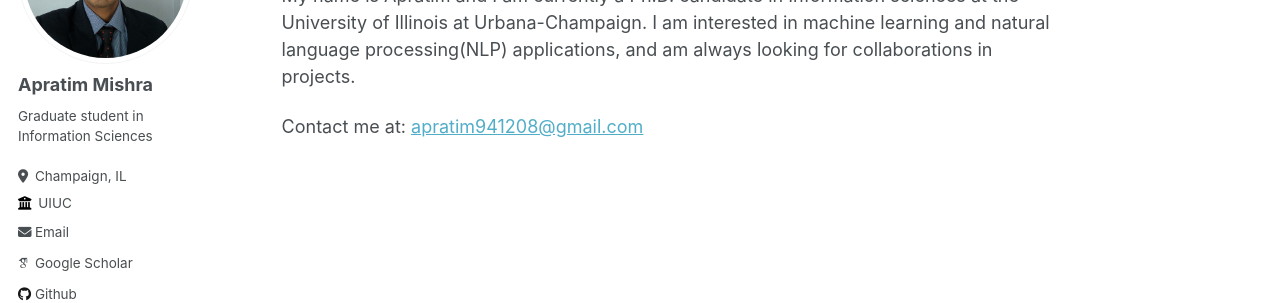
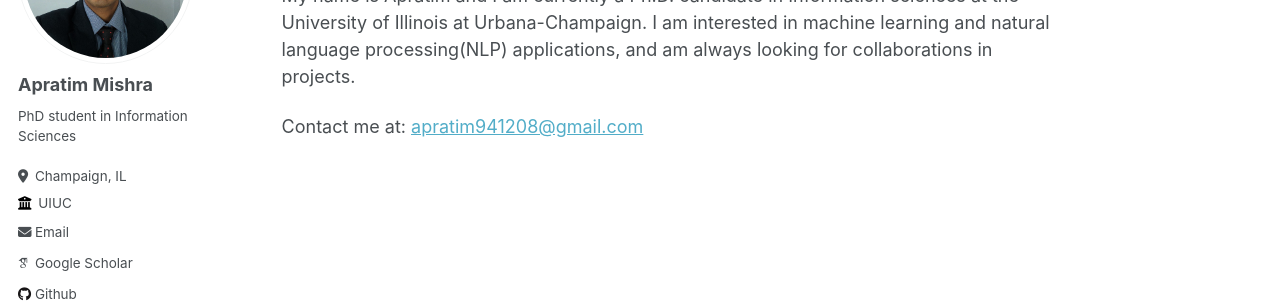
Before and after one commit to apratim-mishra/apratim-mishra.github.io, a Jekyll site: the page built from _pages/about.md, in a window 1280 px wide. Shown: the part 229-532 px from the top of the page. Built offline with Jekyll 4.4.1, drawn with Linux system fonts in a browser that asks for light colours; some web fonts are replaced.

Commit message:
Update _config.yml

```diff
--- a/_config.yml
+++ b/_config.yml
@@ -11,7 +11,7 @@ locale                   : "en-US"
 title                    : "Apratim Mishra"
 title_separator          : "-"
 name                     : &name "Apratim Mishra"
-description              : &description "Graduate student in Information Sciences"
+description              : &description "Graduate student in Information Sciences looking for full-time opportunities"
 url                      : https://apratim-mishra.github.io # the base hostname & protocol for your site e.g. "https://mmistakes.github.io"
 baseurl                  : "" # the subpath of your site, e.g. "/blog"
 repository               : "apratim-mishra/apratim-mishra.github.io"
@@ -24,7 +24,7 @@ author:
   avatar           : "linkedin.png"
   name             : "Apratim Mishra"
   pronouns         : # example: "she/her"
-  bio              : "Graduate student in Information Sciences"
+  bio              : "PhD student in Information Sciences"
   location         : "Champaign, IL"
   employer         : "UIUC"
   # uri              : # URL
```
